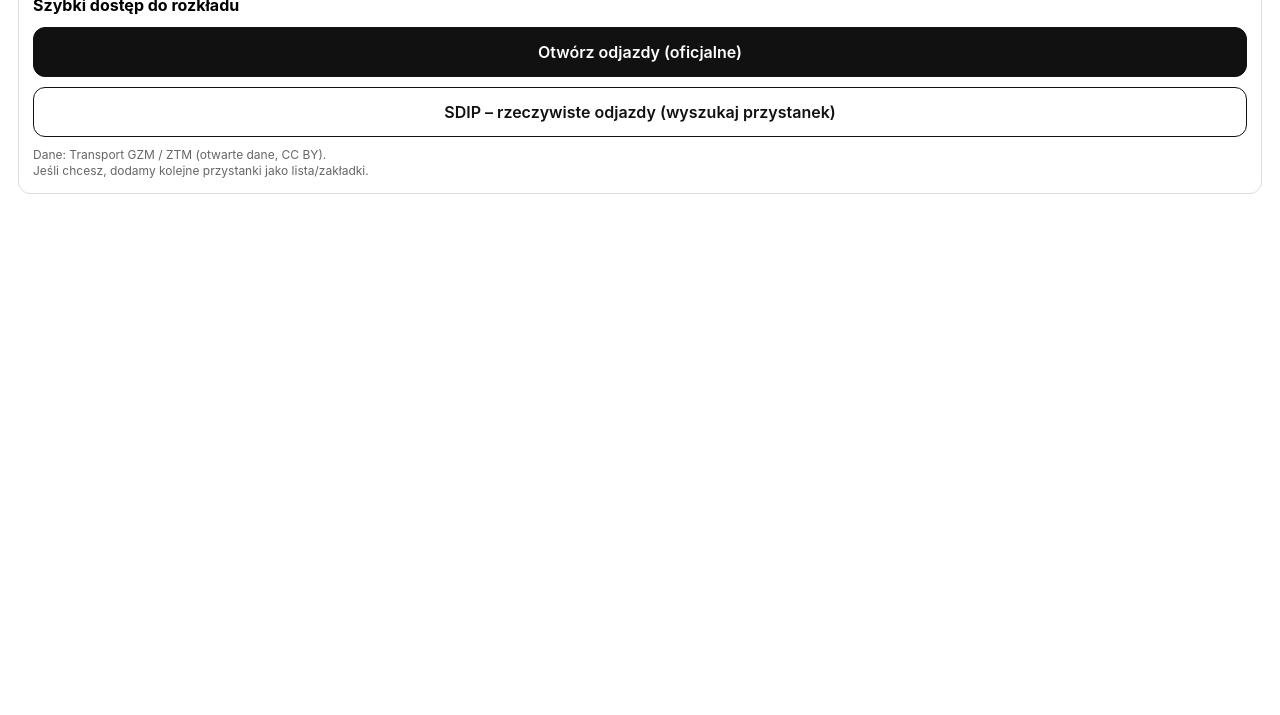
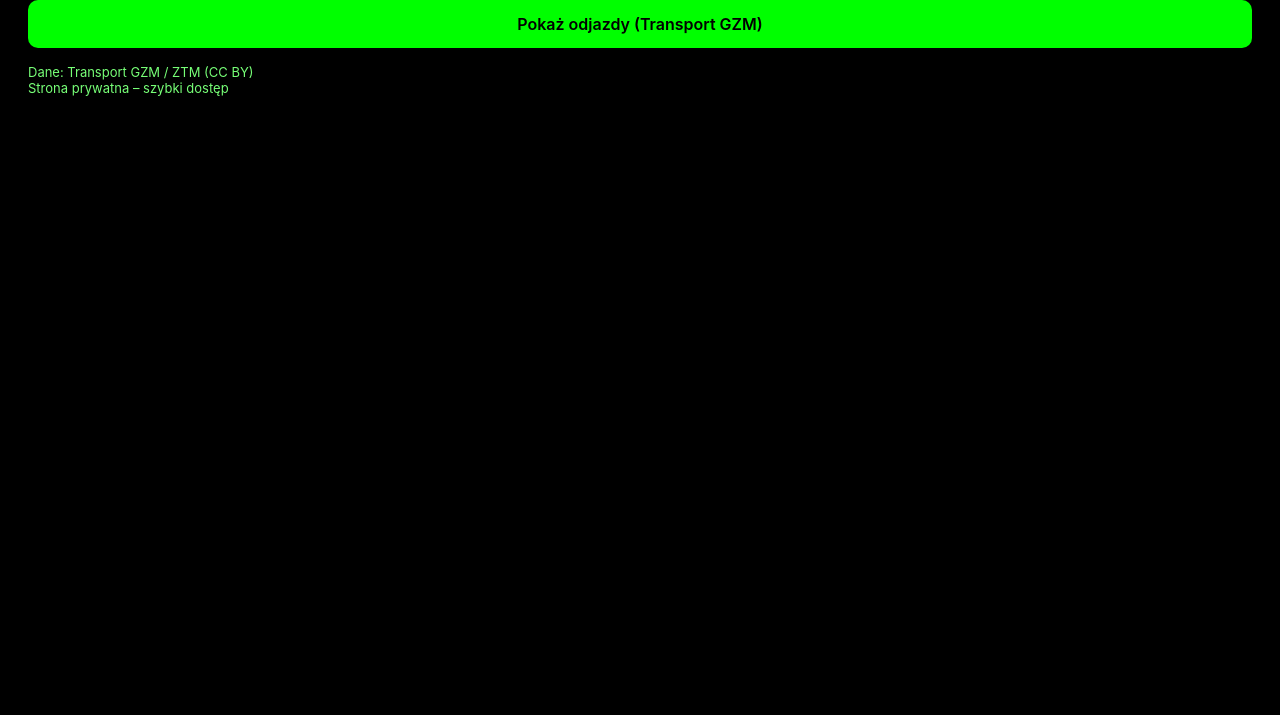
Before and after one commit to kato7755/gzm-odjazd, a plain HTML site: page index.html in a window 1280 px wide. Shown: the part 85-800 px from the top of the page. Drawn offline with Linux system fonts and the light colour scheme.

Commit message:
Update index.html

```diff
--- a/index.html
+++ b/index.html
@@ -1,49 +1,51 @@
 <!doctype html>
 <html lang="pl">
 <head>
-  <meta charset="utf-8" />
-  <meta name="viewport" content="width=device-width, initial-scale=1" />
-  <title>Odjazdy – Józefowiec Jabłoniowa</title>
+  <meta charset="utf-8">
+  <meta name="viewport" content="width=device-width, initial-scale=1">
+  <title>Józefowiec Jabłoniowa – odjazdy</title>
   <style>
-    body { font-family: -apple-system, system-ui, Segoe UI, Roboto, Arial, sans-serif; margin: 18px; }
-    h1 { margin: 0 0 8px; }
-    .card { padding: 14px; border: 1px solid #ddd; border-radius: 12px; }
-    .btns { display: grid; gap: 10px; margin-top: 12px; }
-    a.btn {
-      display: block; text-decoration: none; text-align: center;
-      padding: 14px 12px; border-radius: 12px; border: 1px solid #111;
+    body {
+      font-family: -apple-system, system-ui, Segoe UI, Roboto, Arial, sans-serif;
+      background: #000;
+      color: #0f0;
+      padding: 20px;
+    }
+    h1 {
+      font-size: 22px;
+      margin-bottom: 16px;
+    }
+    a {
+      display: block;
+      margin-top: 12px;
+      padding: 14px;
+      background: #0f0;
+      color: #000;
+      text-decoration: none;
       font-weight: 600;
+      border-radius: 10px;
+      text-align: center;
     }
-    a.btn.primary { background: #111; color: #fff; }
-    a.btn.secondary { background: #fff; color: #111; }
-    .small { color: #666; font-size: 12px; margin-top: 10px; line-height: 1.35; }
+    .small {
+      margin-top: 16px;
+      color: #7f7;
+      font-size: 13px;
+    }
   </style>
 </head>
 <body>
-  <h1>Józefowiec Jabłoniowa</h1>
 
-  <div class="card">
-    <div><b>Szybki dostęp do rozkładu</b></div>
-    <div class="btns">
-      <!-- Oficjalna strona rozkładów dla przystanku (ID 3228) -->
-      <a class="btn primary"
-         href="https://rj.transportgzm.pl/v2/rozklady/przystanek/stop/3228/?lang=pl"
-         target="_blank" rel="noopener">
-        Otwórz odjazdy (oficjalne)
-      </a>
+<h1>Józefowiec Jabłoniowa</h1>
 
-      <!-- Portal SDIP (ręczne wyszukanie przystanku) -->
-      <a class="btn secondary"
-         href="https://sdip.transportgzm.pl/"
-         target="_blank" rel="noopener">
-        SDIP – rzeczywiste odjazdy (wyszukaj przystanek)
-      </a>
-    </div>
+<a href="https://rj.transportgzm.pl/v2/rozklady/przystanek/stop/3228/?lang=pl"
+   target="_blank" rel="noopener">
+  Pokaż odjazdy (Transport GZM)
+</a>
 
-    <div class="small">
-      Dane: Transport GZM / ZTM (otwarte dane, CC BY).<br/>
-      Jeśli chcesz, dodamy kolejne przystanki jako lista/zakładki.
-    </div>
-  </div>
+<div class="small">
+  Dane: Transport GZM / ZTM (CC BY)<br>
+  Strona prywatna – szybki dostęp
+</div>
+
 </body>
 </html>
```
